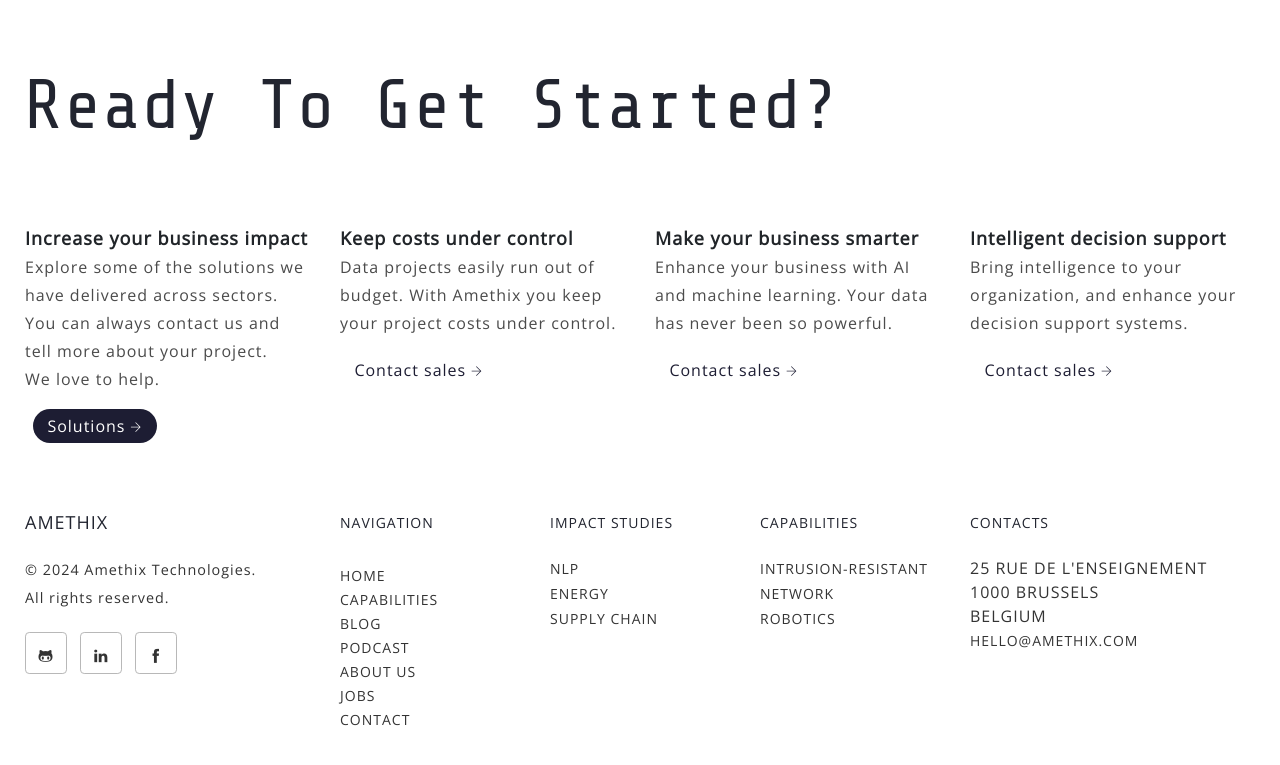
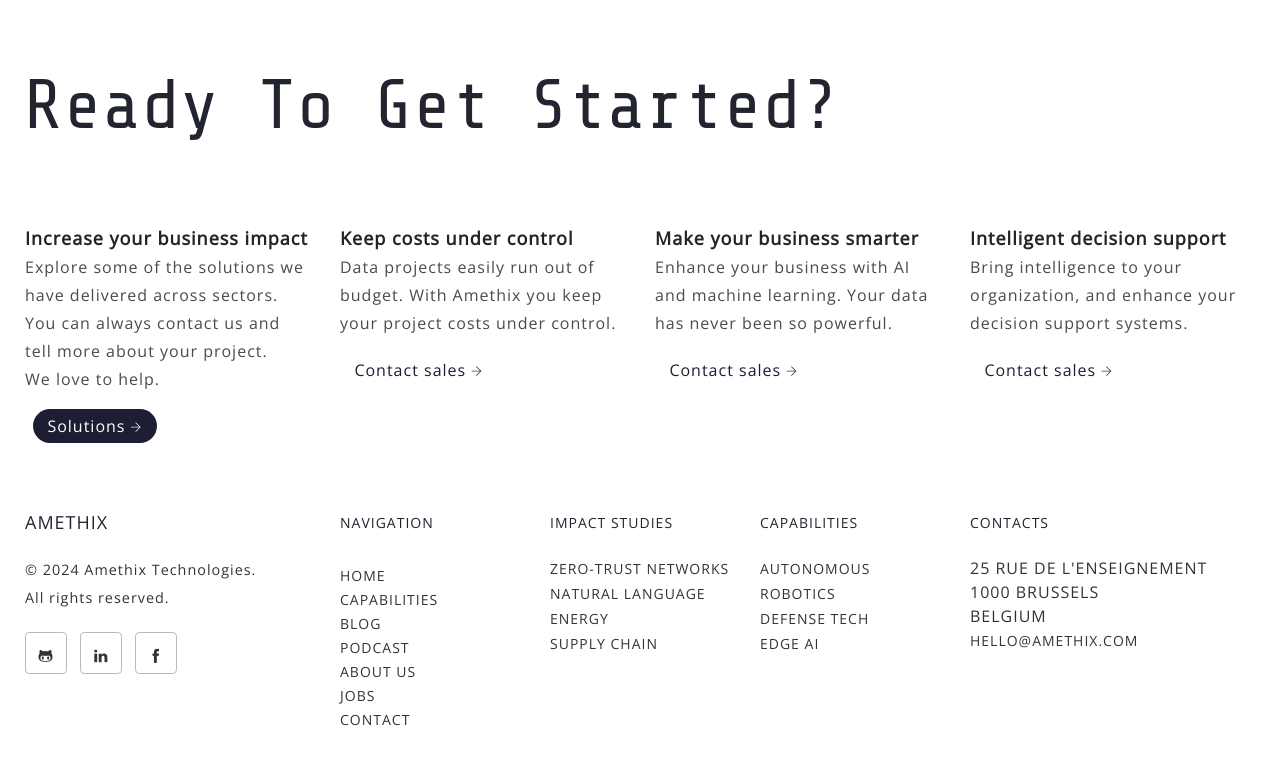
Before and after one commit to fgadaleta/amethix-webpage, a Jekyll site: the page built from index.html, in a window 1280 px wide and 900 px high, scrolled down 3674 px. Shown: the top 765 px of the window. Built offline with Jekyll 4.4.1, drawn with Linux system fonts in a browser that asks for light colours; nearby versions of some CDN libraries.

```diff
--- a/_includes/footer.html
+++ b/_includes/footer.html
@@ -52,7 +52,8 @@
 				<div class="footer-widget mb-5 mb-lg-0">
 					<h4 class="mb-3 text-sm">Impact Studies</h4>
 					<ul class="list-unstyled lh-38">
-						<li><a href="/portfolios/nlp">NLP</a></li>
+						<li><a href="/capabilities/irene">Zero-Trust Networks</a></li>
+						<li><a href="/portfolios/nlp">Natural Language</a></li>
 						<li><a href="/portfolios/smart-grid">Energy</a></li>
 						<li><a href="/portfolios/supply-chain ">Supply Chain</a></li>
 
@@ -64,12 +65,11 @@
 				<div class="footer-widget mb-5 mb-lg-0">
 					<h4 class="mb-3 text-sm">Capabilities</h4>
 					<ul class="list-unstyled lh-38">
-						<li><a href="/capabilities/irene">Intrusion-Resistant Network</a></li>
-						<!-- <li><a href="/capabilities/ai-ml">AI-ML</a></li> -->
-						<!-- <li><a href="/capabilities/data-integration">Data Integration</a></li>
-						<li><a href="/capabilities/digital-twin">Digital Twin</a></li>
-						<li><a href="/capabilities/edge-ai">Edge AI</a></li> -->
-						<li><a href="/capabilities/robotics">Robotics</a></li>
+						<li><a href="/capabilities/robotics">Autonomous Robotics</a></li>
+						<li><a href="/capabilities/defense">Defense Tech</a></li>
+						<!-- <li><a href="/portfolios/smart-grid">Energy</a></li> -->
+						<!-- <li><a href="/capabilities/digital-twin">Digital Twin</a></li> -->
+						<li><a href="/portfolios/embedded-ml">Edge AI</a></li>
 
 					</ul>
 				</div>
```
Also changed, not shown: _capabilities/defense.md (added, +25 -0 lines), _data/navigation.yml (+10 -4 lines), Gemfile.lock.
